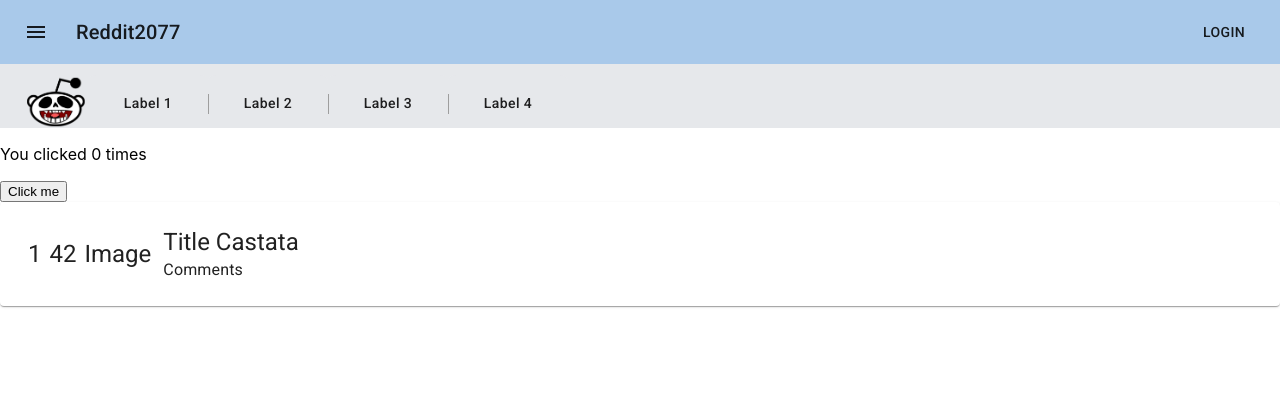
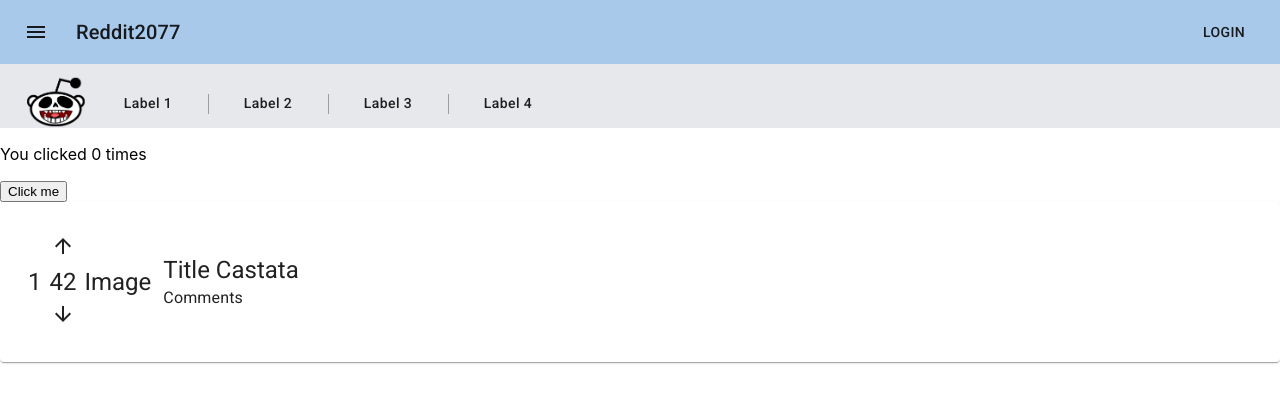
Before and after one commit to FluentZap/Reddit2077, a React (Create React App) app: page / in a window 1280 px wide. Shown: the top 402 px of the page. Built offline with nearby package versions, Linux system fonts and the light colour scheme.

Commit message:
style post template

```diff
--- a/src/components/Post.jsx
+++ b/src/components/Post.jsx
@@ -3,22 +3,28 @@ import PropTypes from 'prop-types';
 import { makeStyles } from '@material-ui/core/styles';
 import Paper from '@material-ui/core/Paper';
 import Typography from '@material-ui/core/Typography';
-
+import UpArrow from '@material-ui/icons/ArrowUpwardSharp'
+import DownArrow from '@material-ui/icons/ArrowDownwardSharp'
 
 const useStyles = makeStyles(theme => ({
   root: {
     padding: theme.spacing(3, 2),
-    display: 'flex'
+    display: 'flex',
+    alignItems: 'center'
   },
   postText: {
     display: 'block'
   },
   postMeta: {
     display: 'flex',
+    alignItems: 'center',
     padding: '.5rem',
     '& h5': {
       padding: '.25rem'
     }
+  },
+  voteCounter: {
+    textAlign: 'center'
   }
 }));
 
@@ -32,9 +38,15 @@ function Post(props) {
         <Typography variant='h5' component='h5'>
           {props.number}
         </Typography>
+
+    <div className={classes.voteCounter}>
+        <UpArrow/>
         <Typography variant='h5' component='h5'>
           {props.count}
         </Typography>
+        <DownArrow/>
+    </div>
+
         <Typography variant='h5' component='h5'>
           {props.image}
         </Typography>
```
